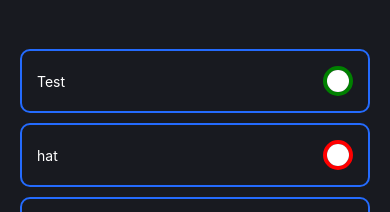
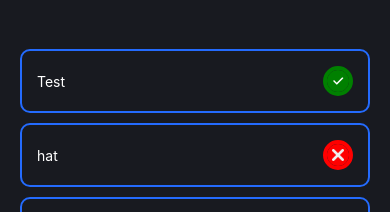
Before and after one commit to Asad373/TCF, a React Native app: screen /answer in a window 390 px wide. Shown: the part 258-470 px from the top of the page. Built offline with nearby package versions, Linux system fonts and the light colour scheme.

Commit message:
Wrong Correct Answer Done

```diff
--- a/components/AnswerMCQ.js
+++ b/components/AnswerMCQ.js
@@ -1,14 +1,17 @@
 import React, { useState } from 'react';
-import { View, Text, TouchableOpacity, StyleSheet } from 'react-native';
+import { View, Text, TouchableOpacity, StyleSheet, Image } from 'react-native';
 import Colors from '../colors/Color';
 
+
 const RadioButton = ({ selected, isRed, onPress }) => (
-  <TouchableOpacity onPress={onPress} style={[styles.radioButton, selected && styles.selected, isRed && styles.red]}>
+  <View onPress={onPress} style={[styles.radioButton, selected && styles.selected, isRed && styles.red]}>
     <View>
-    {selected && <View style={styles.radioButtonInner} /> }
+    {selected && <View style={[styles.radioButtonInner, isRed ? styles.radioButtonInnerError : styles.radioButtonInner]} >
+            {isRed?<Image source={require('../img/cross.png') } style = {{width:20, height:20}}/>:<Image source={require('../img/tick.png')}/>}
+        </View>}
     </View>
 
-  </TouchableOpacity>
+  </View>
 );
 
 const TwoViews = () => {
@@ -28,30 +31,30 @@ const TwoViews = () => {
 
   return (
     <View style={styles.container}>
-      <TouchableOpacity style={styles.view} onPress={() => handleSelectView('A')}>
+      <View style={styles.view} onPress={() => handleSelectView('A')}>
         <View style={styles.label}>
           <Text style={styles.text}>Test</Text>
           <RadioButton selected={selectedViews.includes('A')}  onPress={() => handleSelectView('A')} />
         </View>
-      </TouchableOpacity>
-      <TouchableOpacity style={styles.view} onPress={() => handleSelectView('B')}>
+      </View>
+      <View style={styles.view} onPress={() => handleSelectView('B')}>
         <View style={styles.label}>
           <Text style={styles.text}>hat</Text>
           <RadioButton selected={selectedViews.includes('B')} isRed={selectedViews.includes('B')} onPress={() => handleSelectView('B')} />
         </View>
-      </TouchableOpacity>
-      <TouchableOpacity style={styles.view} onPress={() => handleSelectView('C')}>
+      </View>
+      <View style={styles.view} onPress={() => handleSelectView('C')}>
         <View style={styles.label}>
           <Text style={styles.text}>stylo</Text>
           <RadioButton selected={selectedViews.includes('C')} onPress={() => handleSelectView('C')} />
         </View>
-      </TouchableOpacity>
-      <TouchableOpacity style={styles.view} onPress={() => handleSelectView('D')}>
+      </View>
+      <View style={styles.view} onPress={() => handleSelectView('D')}>
         <View style={styles.label}>
           <Text style={styles.text}>chateux</Text>
           <RadioButton selected={selectedViews.includes('D')} onPress={() => handleSelectView('D')} />
         </View>
-      </TouchableOpacity>
+      </View>
     </View>
   );
 };
@@ -93,7 +96,9 @@ const styles = StyleSheet.create({
     width: 22,
     height: 22,
     borderRadius: 30/2,
-    backgroundColor: 'white',
+    backgroundColor: 'green',
+    justifyContent:'center',
+    alignItems:'center'
   },
   selected: {
     borderColor: 'green',
@@ -109,6 +114,8 @@ const styles = StyleSheet.create({
     height: 22,
     borderRadius: 30/2,
     backgroundColor: 'red',
+    justifyContent:'center',
+    alignItems:'center'
   },
 });
 
```
Also changed, not shown: img/cross.png (added).
